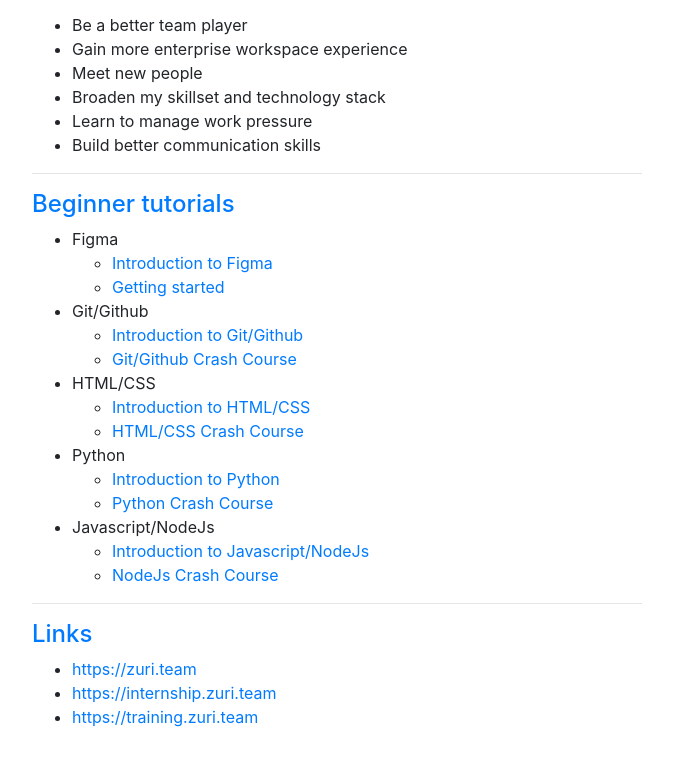
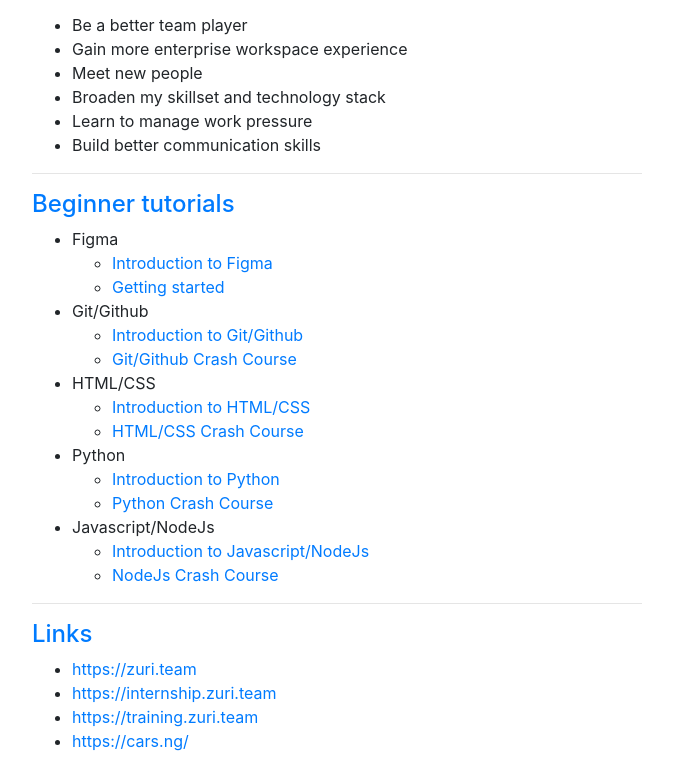
Before and after one commit to DON-BRAN/PromiseFru.github.io, a website: page HNG.html in a window 1280 px wide. Shown: the part 461-1230 px from the top of the page, without its empty margins (303-976 px from the left). Before the commit the page ends 1206 px from the top, so only its background shows below. Drawn offline with nearby package versions, Linux system fonts and the light colour scheme.

Commit message:
added link

```diff
--- a/HNG.html
+++ b/HNG.html
@@ -108,6 +108,7 @@
                     <li><a href="https://zuri.team" target="_blank">https://zuri.team</a></li>
                     <li><a href="https://internship.zuri.team" target="_blank">https://internship.zuri.team</a></li>
                     <li><a href="https://training.zuri.team" target="_blank">https://training.zuri.team</a></li>
+                    <li><a href="https://cars.ng/" target="_blank">https://cars.ng/</a></li>
                 </ul>
             </div>
         </div>
```
